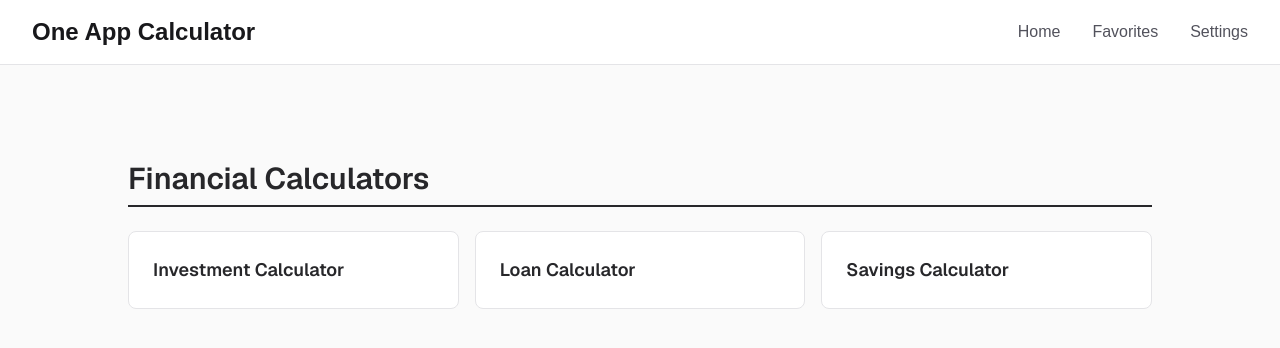
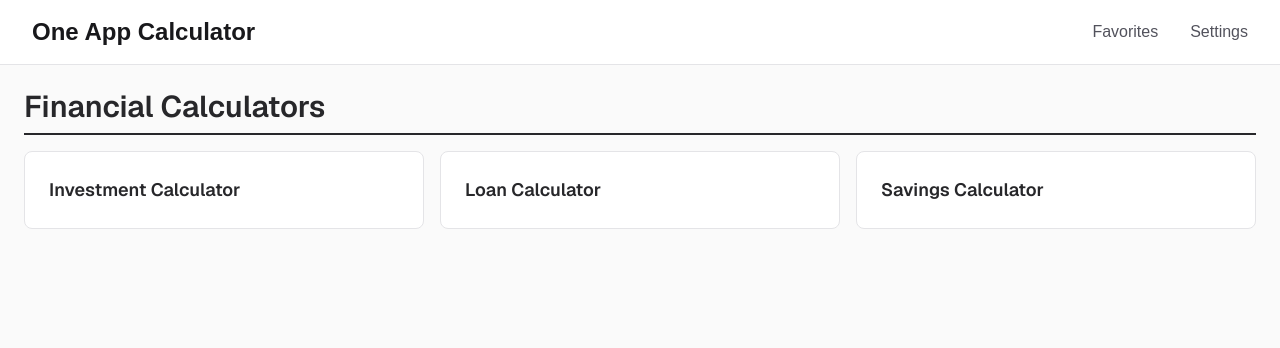
Before and after one commit to williamnkosi/calculator-app-web, a Next.js app: page / in a window 1280 px wide. Shown: the top 348 px of the page. Built offline with nearby package versions, Linux system fonts and the light colour scheme.

Commit message:
Fixed padding issue

```diff
--- a/app/components/calculator_button/index.tsx
+++ b/app/components/calculator_button/index.tsx
@@ -3,7 +3,7 @@ import Link from "next/link";
 
 export default function FinancialCalculatorGrid() {
   return (
-    <div className="grid grid-cols-1 md:grid-cols-2 lg:grid-cols-3 gap-4 mt-6">
+    <div className="grid grid-cols-1 md:grid-cols-2 lg:grid-cols-3 gap-4 ">
       {financialCalculatorTypes.map((calc) => (
         <Link
           key={calc.id}
--- a/app/components/header_bar/index.tsx
+++ b/app/components/header_bar/index.tsx
@@ -1,23 +1,22 @@
+import Link from "next/link";
+
 export default function HeaderBar() {
   return (
     <header className="w-full bg-white shadow-sm border-b border-zinc-200">
       <div className="max-w-7xl mx-auto px-4 sm:px-6 lg:px-8">
         <div className="flex justify-between items-center h-16">
           {/* Logo/Title */}
-          <div className="flex items-center">
+          <Link
+            href="/"
+            className="flex items-center hover:opacity-80 transition"
+          >
             <h1 className="text-2xl font-bold text-zinc-900">
               One App Calculator
             </h1>
-          </div>
+          </Link>
 
           {/* Navigation/Actions */}
           <nav className="hidden md:flex space-x-8">
-            <a
-              href="#"
-              className="text-zinc-600 hover:text-zinc-900 transition"
-            >
-              Home
-            </a>
             <a
               href="#"
               className="text-zinc-600 hover:text-zinc-900 transition"
--- a/app/layout.tsx
+++ b/app/layout.tsx
@@ -29,7 +29,9 @@ export default function RootLayout({
         className={`${geistSans.variable} ${geistMono.variable} antialiased`}
       >
         <HeaderBar />
-        {children}
+        <div className="flex flex-col min-h-screen justify-items-start bg-zinc-50 font-sans p-6">
+          {children}
+        </div>
       </body>
     </html>
   );
--- a/app/page.tsx
+++ b/app/page.tsx
@@ -3,10 +3,10 @@ import SearchBar from "./components/search_bar";
 
 export default function Home() {
   return (
-    <div className="flex flex-col min-h-screen  justify-items-start bg-zinc-50 font-sans ">
-      <div className="justify-center flex row mt-8">{/* <SearchBar /> */}</div>
+    <div>
+      <div className="justify-center flex row ">{/* <SearchBar /> */}</div>
 
-      <div className="flex flex-col justify-start mt-16 px-32">
+      <div className="flex flex-col justify-start gap-4  ">
         <div className="border-b-2 border-zinc-800 pb-2">
           <h5 className="text-3xl font-semibold text-zinc-800">
             Financial Calculators
```
